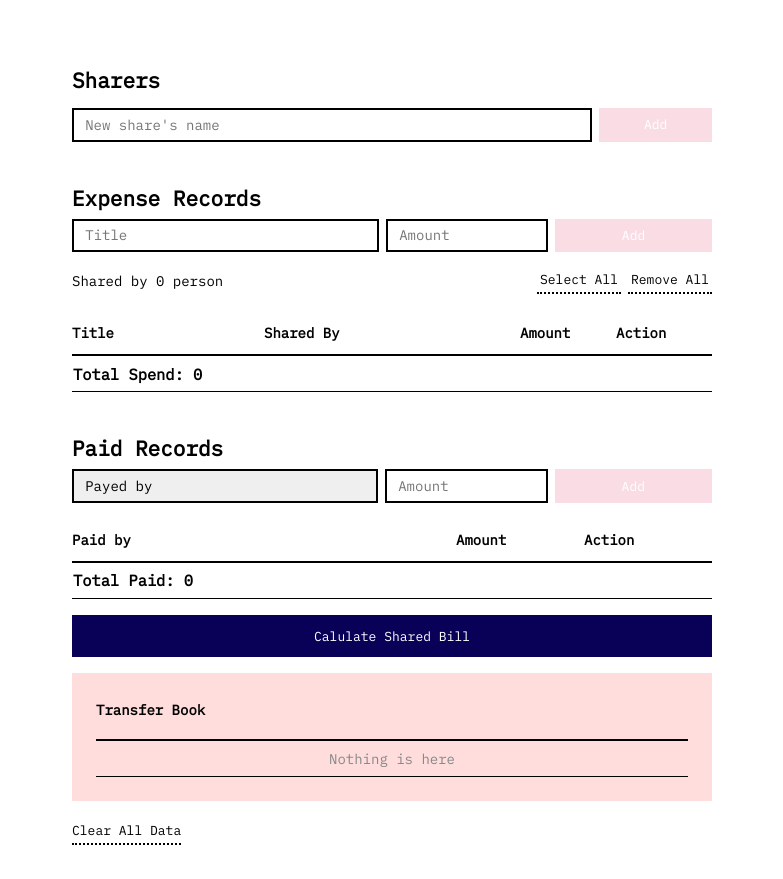
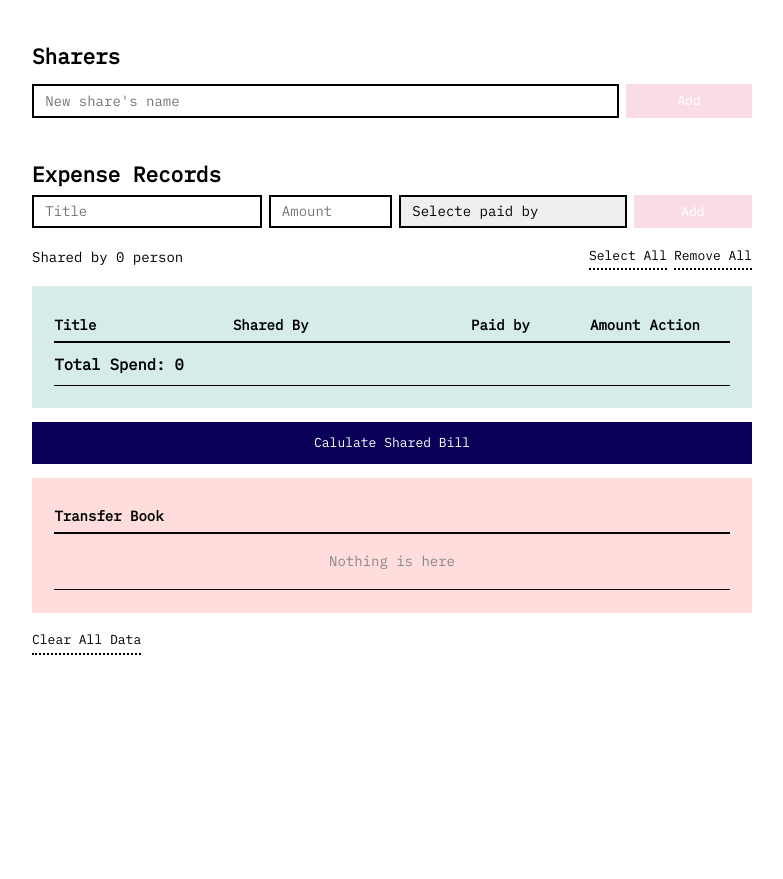
Before and after one commit to ostoc/bill-splitter, a Vue app: page / in a window 1280 px wide. Shown: the whole page, without its empty margins (248-1031 px from the left). After the commit the page ends 800 px from the top, so only its background shows below. Built offline with nearby package versions, Linux system fonts and the light colour scheme.

Commit message:
feature: simple user interface

```diff
--- a/src/App.vue
+++ b/src/App.vue
@@ -17,6 +17,7 @@
           v-model="newSharer"
           style="flex:5 1"
           placeholder="New share's name"
+          @keyup.enter="addSharer()"
         />
         <button
           class="ml-1"
@@ -39,10 +40,19 @@
           v-model="amount"
           placeholder="Amount"
         />
+        <select v-model="paidBy" class="ml-1" style="flex: 2 1">
+          <option value="" disabled selected>Selecte paid by</option>
+          <option
+            v-for="(sharer, index) in sharers"
+            :key="index"
+            :value="sharer"
+            v-text="sharer"
+          />
+        </select>
         <button
           style="flex: 1 1"
           class="ml-1"
-          :disabled="!amount"
+          :disabled="!amount || !recordTitle || paidBy === ''"
           @click="addRecord"
           v-text="'Add'"
         />
@@ -65,38 +75,11 @@
       </div>
     </div>
 
-    <ExpanseTable :tableData="expenseRecords" @delete="deleteExpenseRecord" />
-    <!-- <h2>Indiviadual Spend</h2>
-    <IndividualExpanseTable :data="individualExpanse" /> -->
-
-    <H2>Paid Records</H2>
-    <div class="row">
-      <select v-model="payer" style="flex: 2 1">
-        <option value="" disabled selected>Payed by</option>
-        <option
-          v-for="(sharer, index) in sharers"
-          :key="index"
-          :value="sharer"
-          v-text="sharer"
-        />
-      </select>
-
-      <input
-        class="ml-1"
-        v-model="paidAmount"
-        style="flex: 1 1"
-        type="number"
-        placeholder="Amount"
-      />
-      <button
-        class="ml-1"
-        style="flex: 1 1"
-        :disabled="!paidAmount || payer === ''"
-        @click="addPayRecord"
-        v-text="'Add'"
-      />
-    </div>
-    <PaidTable :tableData="paidRecords" @delete="removeRecord"></PaidTable>
+    <ExpanseTable
+      :tableData="expenseRecords"
+      @delete="deleteExpenseRecord"
+      @deleteAll="deleteAllExpenseRecord"
+    />
 
     <button class="calculation" @click="cals">Calulate Shared Bill</button>
     <TransferTable :tableData="transferBook"></TransferTable>
@@ -106,13 +89,8 @@
 
 <script>
 import ExpanseTable from "@/components/ExpenseTable";
-import PaidTable from "@/components/PaidTable";
 import TransferTable from "@/components/TransferTable";
-import {
-  calulationDiffer,
-  totalAmount,
-  getLocalStorage
-} from "@/components/util";
+import { calulationDiffer, getLocalStorage } from "@/components/util";
 export default {
   name: "app",
   data() {
@@ -122,16 +100,13 @@ export default {
       transferBook: [],
       recordTitle: null,
       newSharer: null,
-      payer: "",
-      paidAmount: null,
+      paidBy: "",
       sharers: [],
-      expenseRecords: [],
-      paidRecords: []
+      expenseRecords: []
     };
   },
   components: {
     ExpanseTable,
-    PaidTable,
     TransferTable
   },
   computed: {
@@ -154,8 +129,8 @@ export default {
       localBalance.map(item => {
         item.name, (item.balance = -parseFloat(item.balance));
       });
-      this.paidRecords.forEach(record => {
-        let share = localBalance.find(item => item.name === record.name);
+      this.expenseRecords.forEach(record => {
+        let share = localBalance.find(item => item.name === record.paidBy);
         share.balance = parseFloat(share.balance) + parseFloat(record.amount);
       });
       return localBalance;
@@ -165,7 +140,6 @@ export default {
   methods: {
     clearData() {
       this.sharers.length = 0;
-      this.paidRecords.length = 0;
       this.expenseRecords = 0;
       localStorage.clear();
     },
@@ -175,7 +149,6 @@ export default {
         "expenseRecords",
         JSON.stringify(this.expenseRecords)
       );
-      localStorage.setItem("paidRecords", JSON.stringify(this.paidRecords));
     },
     addSharer() {
       if (this.sharers.includes(this.newSharer)) {
@@ -190,11 +163,11 @@ export default {
       this.sharers = this.sharers.filter(item => item !== sharer);
       this.selectedSharer = this.selectedSharer.filter(item => item !== sharer);
       this.expenseRecords.forEach(record => {
-        record.names = record.names.filter(name => name !== sharer.name);
+        record.names = record.names.filter(name => name !== sharer);
       });
-      this.paidRecords = this.paidRecords.filter(record => {
-        record.name !== sharer.name;
-      });
+      this.expenseRecords = this.expenseRecords.filter(
+        item => item.paidBy !== sharer
+      );
       this.saveData();
     },
     deleteExpenseRecord(index) {
@@ -205,7 +178,8 @@ export default {
       let record = {
         title: this.recordTitle,
         names: [...this.selectedSharer],
-        amount: this.amount
+        amount: this.amount,
+        paidBy: this.paidBy
       };
       if (record.names.length === 0 || record.amount === null) {
         alert("You need select person or have amout");
@@ -215,24 +189,6 @@ export default {
       this.saveData();
       this.recordTitle = "";
       this.amount = "";
-    },
-    removeRecord(index) {
-      this.paidRecords.splice(index, 1);
-      this.saveData();
-    },
-    addPayRecord() {
-      const record = {
-        name: this.payer,
-        amount: this.paidAmount
-      };
-      if (record.name === null || record.amount === null) {
-        alert("You need select person or have amout");
-        return;
-      }
-      this.paidRecords.push(record);
-      this.saveData();
-      this.payer = "";
-      this.paidAmount = "";
     },
     chooseSharer(sharer) {
       if (this.selectedSharer.includes(sharer)) {
@@ -252,6 +208,10 @@ export default {
     removeAll() {
       this.selectedSharer = [];
     },
+    deleteAllExpenseRecord() {
+      this.expenseRecords = [];
+      this.saveData();
+    },
     sharerSelectorClass(sharer) {
       const isSelected = this.selectedSharer.find(
         selected => selected === sharer
@@ -262,12 +222,6 @@ export default {
       };
     },
     cals() {
-      const spendTotal = totalAmount(this.expenseRecords);
-      const paidTotal = totalAmount(this.paidRecords);
-      if (spendTotal !== paidTotal) {
-        alert("Your spend and paid are not the same");
-        return;
-      }
       this.transferBook = [];
       const dynamicBalanceBook = JSON.parse(
         JSON.stringify(this.individualBalance)
@@ -287,7 +241,6 @@ export default {
     this.sharers = getLocalStorage("sharers");
     this.selectedSharer = getLocalStorage("sharers");
     this.expenseRecords = getLocalStorage("expenseRecords");
-    this.paidRecords = getLocalStorage("paidRecords");
   }
 };
 </script>
--- a/src/assets/style.css
+++ b/src/assets/style.css
@@ -9,11 +9,10 @@ html {
   font-family: var(--default-font);
   font-size: 14px;
   margin: 0 auto;
-  padding: 24px;
 }
 #app {
   margin: 0 auto;
-  max-width: 640px;
+  max-width: 720px;
 }
 h2 {
   font-weight: bolder;
@@ -38,13 +37,15 @@ h2 {
   line-height: 1rem;
   font-weight: 600;
   display: flex;
-  align-content: center;
+  align-items: center;
   width: auto;
+  padding-left: 0.8rem;
   border: 2px solid #000;
   margin: 4px 4px 0 0;
 }
 .sharer .sharer__delete-button {
-  margin-left: 8px;
+  margin-left: 0.4rem;
+  padding: 0.5rem;
   text-align: center;
 }
 .sharer .sharer__delete-button:hover {
@@ -53,7 +54,7 @@ h2 {
 }
 .sharer-selector {
   width: 4rem;
-  margin-right: 0.5rem;
+  margin: 0.5rem 0.5rem 0 0;
   line-height: 2rem;
   border: 2px solid #000;
   align-items: center;
@@ -75,7 +76,7 @@ button {
   background: var(--primary-color);
   border: 0;
   height: 2.4rem;
-  min-width: 6rem;
+  min-width: 5rem;
   color: #fff;
   font-size: 13px;
   font-family: var(--default-font);
@@ -124,29 +125,29 @@ select {
 }
 
 table {
-  margin: 16px 0;
+  padding: 1.6rem;
+  table-layout: fixed;
+  margin: 1rem 0;
   width: 100%;
   border-spacing: 0;
 }
 th {
-  height: 2.4rem;
-  padding: 4px 0;
+  padding: 0.5rem 0;
   text-align: left;
   border-bottom: 2px solid #000;
 }
 td {
-  height: 2.4rem;
+  line-height: 1.5rem;
+  word-wrap: break-word;
   border: 0;
+  padding: 0.5rem 0;
   border-bottom: 1px solid #000;
 }
 td.total {
+  line-height: 2rem;
   font-size: 1.1rem;
   font-weight: 600;
 }
-span {
-  padding: 8px;
-}
-
 .shares-control {
   margin: 0.5rem 0;
   display: flex;
--- a/src/components/ExpenseTable.vue
+++ b/src/components/ExpenseTable.vue
@@ -1,23 +1,36 @@
 <template>
-  <table>
+  <table class="expense-table">
     <tr>
       <th width="30%">Title</th>
       <th width="40%">Shared By</th>
-      <th width="15%">Amount</th>
-      <th width="15%">Action</th>
+      <th width="20%">Paid by</th>
+      <th width="10%">Amount</th>
+      <th width="80px">Action</th>
     </tr>
     <tr v-for="(data, index) in tableData" :key="index">
       <td class="title">{{ data.title }}</td>
       <td>
-        <span v-for="name in data.names" :key="name">{{ name }}</span>
+        <span v-for="(name, index) in data.names" :key="name">
+          <span v-text="name" />
+          <span v-if="index < data.names.length - 1" v-text="','" />
+        </span>
       </td>
+      <td>{{ data.paidBy }}</td>
       <td>{{ data.amount }}</td>
       <td>
-        <button class="secondary" @click="deleteData(index)">Delete</button>
+        <button class="secondary" @click="deleteRow(index)">Delete</button>
       </td>
     </tr>
     <tr>
       <td colspan="4" class="total">Total Spend: {{ spendTotal }}</td>
+      <td colspan="1" class="action">
+        <button
+          v-if="tableData.length"
+          class="secondary"
+          v-text="'Remove All'"
+          @click="deleteAll"
+        />
+      </td>
     </tr>
   </table>
 </template>
@@ -33,14 +46,20 @@ export default {
     }
   },
   methods: {
-    deleteData(index) {
+    deleteRow(index) {
       this.$emit("delete", index);
+    },
+    deleteAll() {
+      this.$emit("deleteAll");
     }
   }
 };
 </script>
 
 <style scoped>
+.expense-table {
+  background: #d5ece8;
+}
 .title {
   font-size: 1.1rem;
   font-weight: 600;
--- a/src/components/TransferTable.vue
+++ b/src/components/TransferTable.vue
@@ -31,12 +31,12 @@ export default {
 
 <style scoped>
 .transfer-book {
-  padding: 24px;
   background: #ffdddd;
 }
 .no-data {
   text-align: center;
   color: #888;
+  height: 4rem;
 }
 strong {
   font-size: 1.1rem;
```
